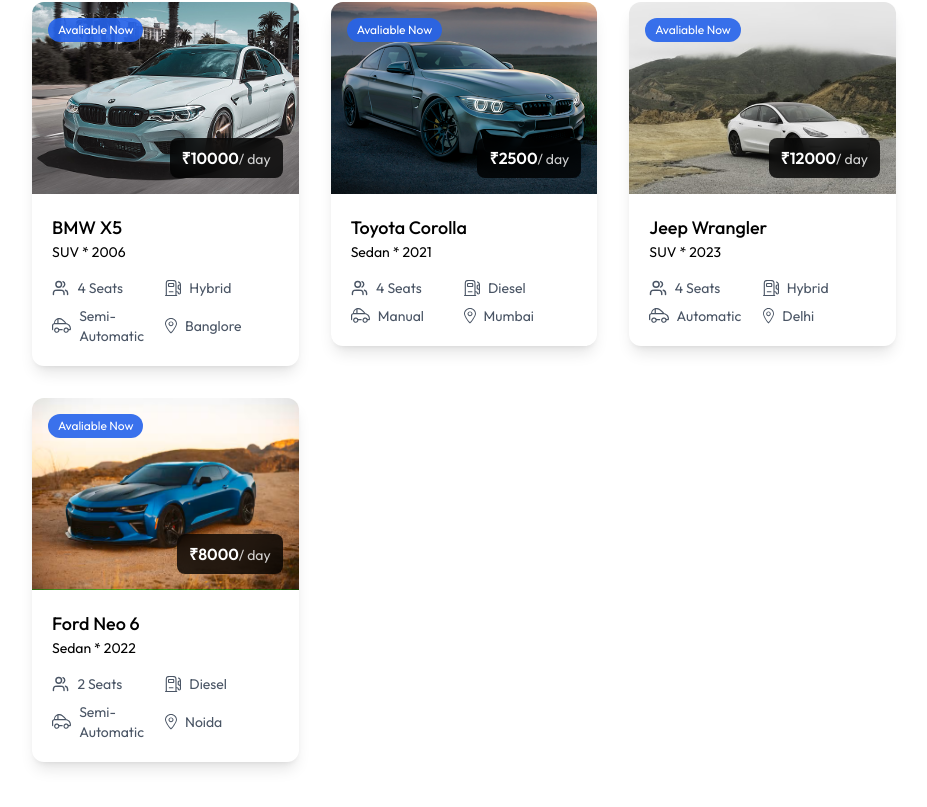
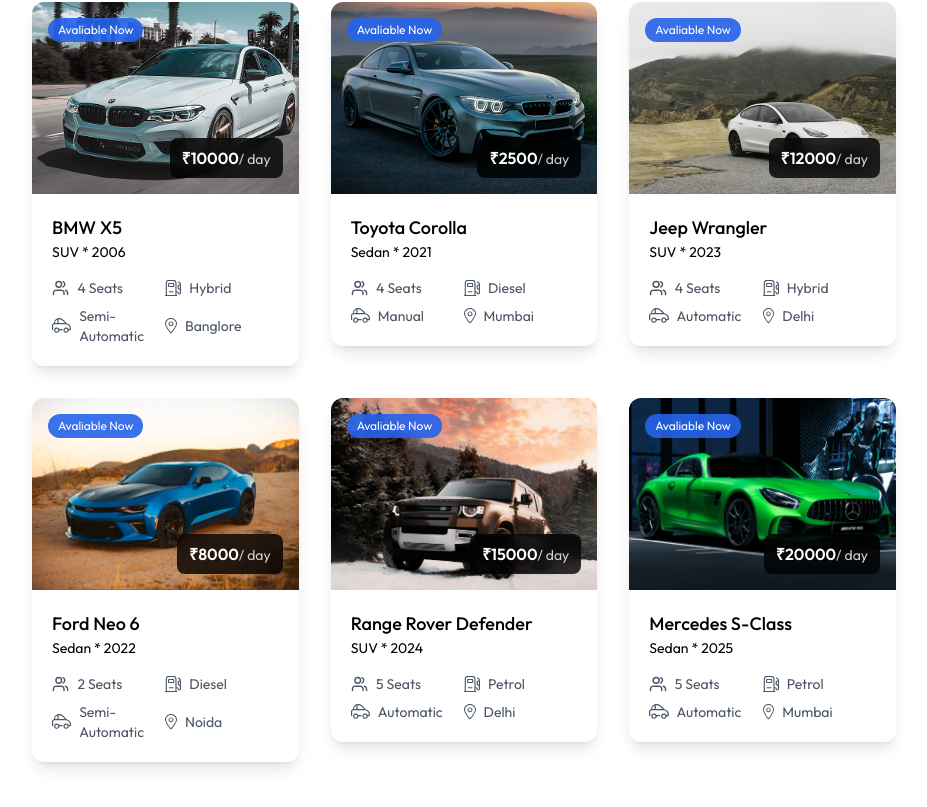
Before and after one commit to Sharukhkhan561/clients, a React (Vite) app: page /cars in a window 1280 px wide. Shown: the part 459-1266 px from the top of the page, without its empty margins (176-1103 px from the left). Built offline with nearby package versions, Linux system fonts and the light colour scheme.

Commit message:
adding new car in database.

```diff
--- a/src/assets/assets.js
+++ b/src/assets/assets.js
@@ -40,6 +40,8 @@
 import car_image2 from "./car_image2.png"
 import car_image3 from "./car_image3.png"
 import car_image4 from "./car_image4.png"
+import car_image5 from "./car_image5.jpg"
+import car_image6 from "./car_image6.jpg"
 
 export const cityList = ['Delhi', 'Mumbai', 'Banglore', 'Noida']
 
@@ -177,6 +179,40 @@
         "description": "This is a mid-size luxury sedan produced by Toyota. The Corolla made its debut in 2008 as the first sedan ever produced by Toyota.",
         "isAvaliable": true,
         "createdAt": "2025-04-17T06:15:47.318Z",
+    },
+    {
+        "_id": "68009c93a3f5fc6338ea7e35",
+        "owner": "67fe3467ed8a8fe17d0ba6e2",
+        "brand": "Range Rover",
+        "model": "Defender",
+        "image": car_image5,
+        "year": 2024,
+        "category": "SUV",
+        "seating_capacity": 5,
+        "fuel_type": "Petrol",
+        "transmission": "Automatic",
+        "pricePerDay": 15000,
+        "location": "Delhi",
+        "description": "This is a  luxury suv produced by Range Rover.",
+        "isAvaliable": true,
+        "createdAt": "2025-04-18T06:17:00.318Z",
+    },
+    {
+        "_id": "68009c93a3f5fc6338ea7e36",
+        "owner": "67fe3467ed8a8fe17d0ba6e2",
+        "brand": "Mercedes",
+        "model": "S-Class",
+        "image": car_image6,
+        "year": 2025,
+        "category": "Sedan",
+        "seating_capacity": 5,
+        "fuel_type": "Petrol",
+        "transmission": "Automatic",
+        "pricePerDay": 20000,
+        "location": "Mumbai",
+        "description": "This is a  luxury Sedan produced by Mercedes.",
+        "isAvaliable": true,
+        "createdAt": "2025-04-19T06:17:10.318Z",
     }
 ];
 
--- a/src/pages/Cars.jsx
+++ b/src/pages/Cars.jsx
@@ -13,6 +13,7 @@
           title="Available Cars"
           subTitle="Browser our selection of premium vehicles available for your next adventure"
         />
+
         <div className="flex items-center bg-white px-4 mt-6 max-w-140 w-full h-12 rounded-full shadow">
           <img src={assets.search_icon} className="w-4.5 h-4.5 mr-2" alt="" />
 
```
Also changed, not shown: src/assets/car_image5.jpg (added), src/assets/car_image6.jpg (added).
